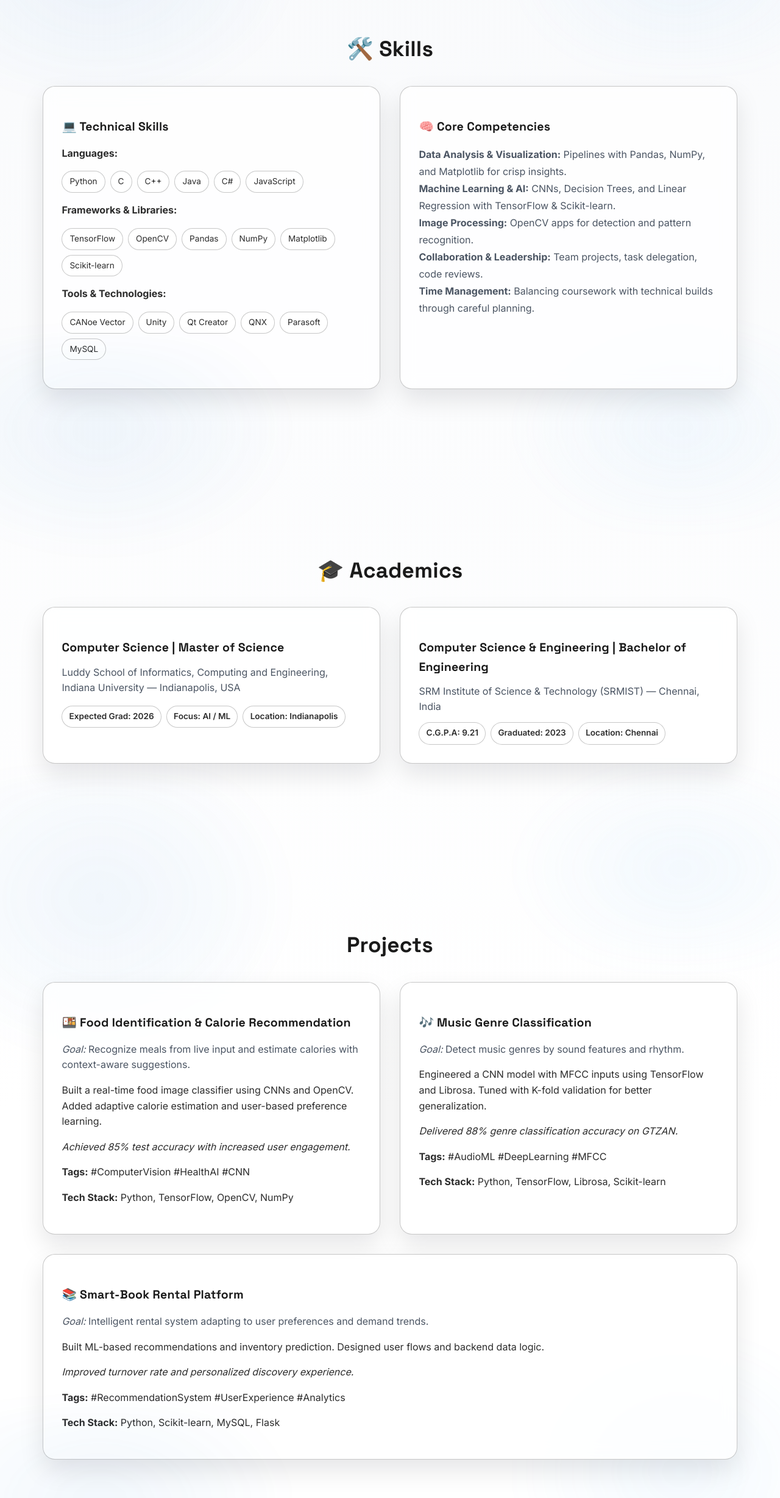
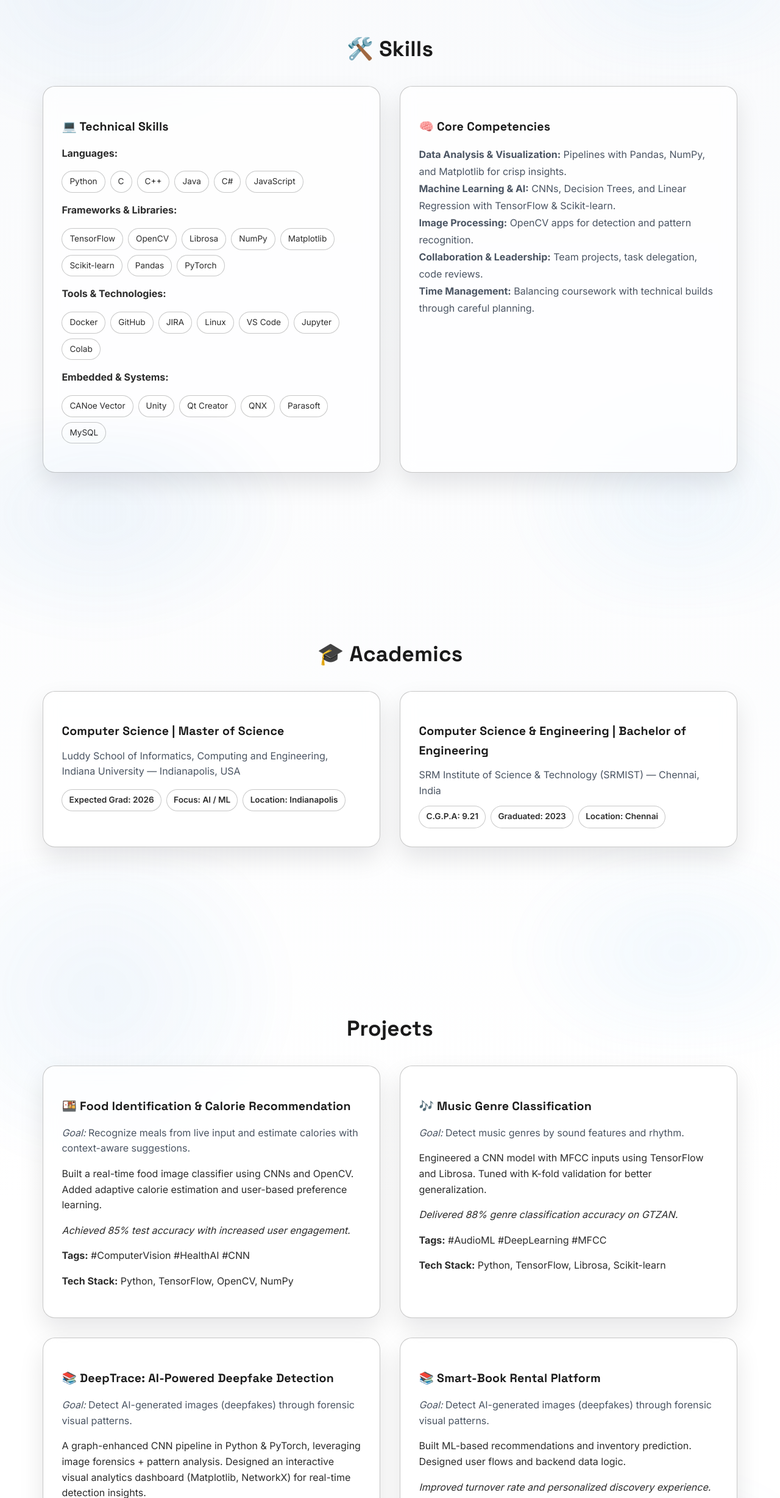
Before and after one commit to Malusree-2001/anagha-p.github.io, a plain HTML site: page index.html in a window 1280 px wide. Shown: the part 1484-3940 px from the top of the page at 61% size. Drawn offline with Linux system fonts and the light colour scheme.

Commit message:
Update index.html

```diff
--- a/index.html
+++ b/index.html
@@ -406,10 +406,17 @@
             </div>
             <p><strong>Frameworks & Libraries:</strong></p>
             <div class="pills">
-              <span class="pill">TensorFlow</span><span class="pill">OpenCV</span><span class="pill">Pandas</span>
+              <span class="pill">TensorFlow</span><span class="pill">OpenCV</span><span class="pill">Librosa</span>
               <span class="pill">NumPy</span><span class="pill">Matplotlib</span><span class="pill">Scikit-learn</span>
+              <span class="pill">Pandas</span><span class="pill">PyTorch</span>
             </div>
-            <p><strong>Tools & Technologies:</strong></p>
+          <p><strong>Tools & Technologies:</strong></p>
+            <div class="pills">
+              <span class="pill">Docker</span><span class="pill">GitHub</span><span class="pill">JIRA</span>
+              <span class="pill">Linux</span><span class="pill">VS Code</span><span class="pill">Jupyter</span>
+              <span class="pill">Colab</span>
+            </div>
+            <p><strong>Embedded & Systems:</strong></p>
             <div class="pills">
               <span class="pill">CANoe Vector</span><span class="pill">Unity</span><span class="pill">Qt Creator</span>
               <span class="pill">QNX</span><span class="pill">Parasoft</span><span class="pill">MySQL</span>
@@ -484,10 +491,17 @@
             <p style="margin-top:.4rem;"><strong>Tags:</strong> #AudioML #DeepLearning #MFCC</p>
             <p><strong>Tech Stack:</strong> Python, TensorFlow, Librosa, Scikit-learn</p>
           </article>
-
+          <article class="card">
+            <h3 class="project-title">📚 DeepTrace: AI-Powered Deepfake Detection</h3>
+            <p class="project-meta" style="color:var(--muted)"><em>Goal:</em> Detect AI-generated images (deepfakes) through forensic visual patterns.</p>
+            <p>A graph-enhanced CNN pipeline in Python & PyTorch, leveraging image forensics + pattern analysis. Designed an interactive visual analytics dashboard (Matplotlib, NetworkX) for real-time detection insights.</p>
+            <p style="margin-top:.5rem;font-style:italic;">IAchieved 95% accuracy in deepfake detection and improved analyst decision-making efficiency by 40%.</p>
+            <p style="margin-top:.4rem;"><strong>Tags:</strong> #ComputerVision #DeepLearning #AIForensics</p>
+            <p><strong>Tech Stack:</strong> Python, PyTorch, OpenCV, Matplotlib, NetworkX</p>
+          </article>
           <article class="card">
             <h3 class="project-title">📚 Smart-Book Rental Platform</h3>
-            <p class="project-meta" style="color:var(--muted)"><em>Goal:</em> Intelligent rental system adapting to user preferences and demand trends.</p>
+            <p class="project-meta" style="color:var(--muted)"><em>Goal:</em> Detect AI-generated images (deepfakes) through forensic visual patterns.</p>
             <p>Built ML-based recommendations and inventory prediction. Designed user flows and backend data logic.</p>
             <p style="margin-top:.5rem;font-style:italic;">Improved turnover rate and personalized discovery experience.</p>
             <p style="margin-top:.4rem;"><strong>Tags:</strong> #RecommendationSystem #UserExperience #Analytics</p>
```
